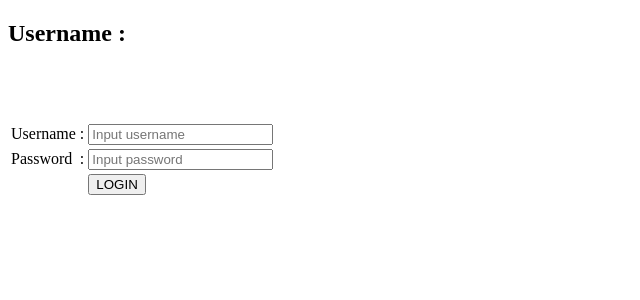
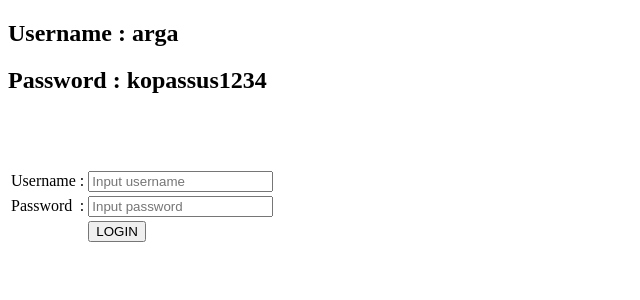
Before and after one commit to arga1234/simple_login_php, a PHP site: page /index.php in a window 1280 px wide. Shown: the top 300 px of the page, without its empty margins (0-640 px from the left). Run offline with PHP 8.4, Linux system fonts and the light colour scheme.

Commit message:
upload revision

```diff
--- a/index.php
+++ b/index.php
@@ -4,7 +4,8 @@
 	<title>Membuat Login Dengan PHP dan MySQLi </title>
 </head>
 <body>
-	<h2>Username : </h2>
+	<h2>Username : arga </h2>
+	<h2>Password : kopassus1234 </h2>
 	<br/>
 	<!-- cek pesan notifikasi -->
 	<?php
```
